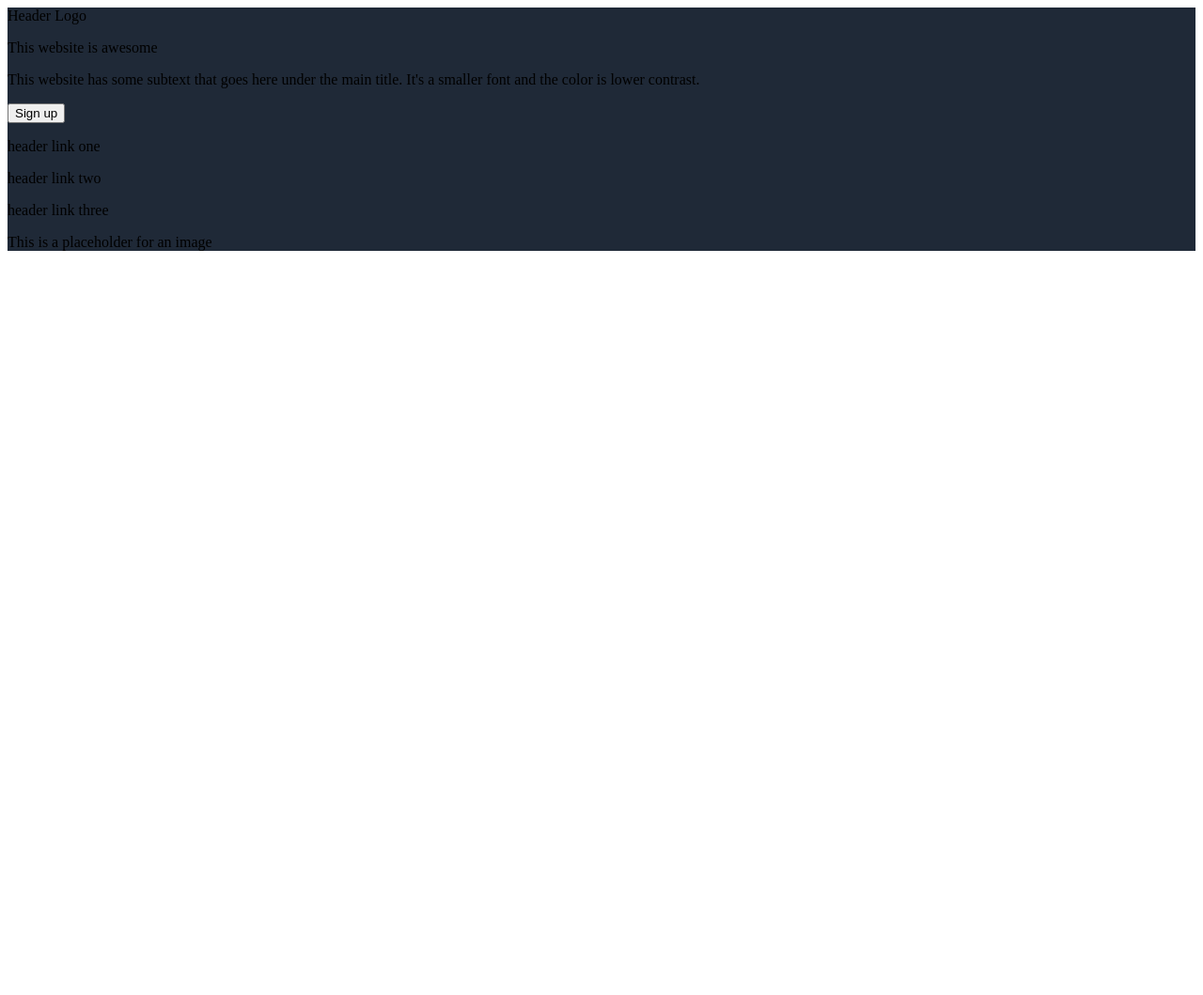
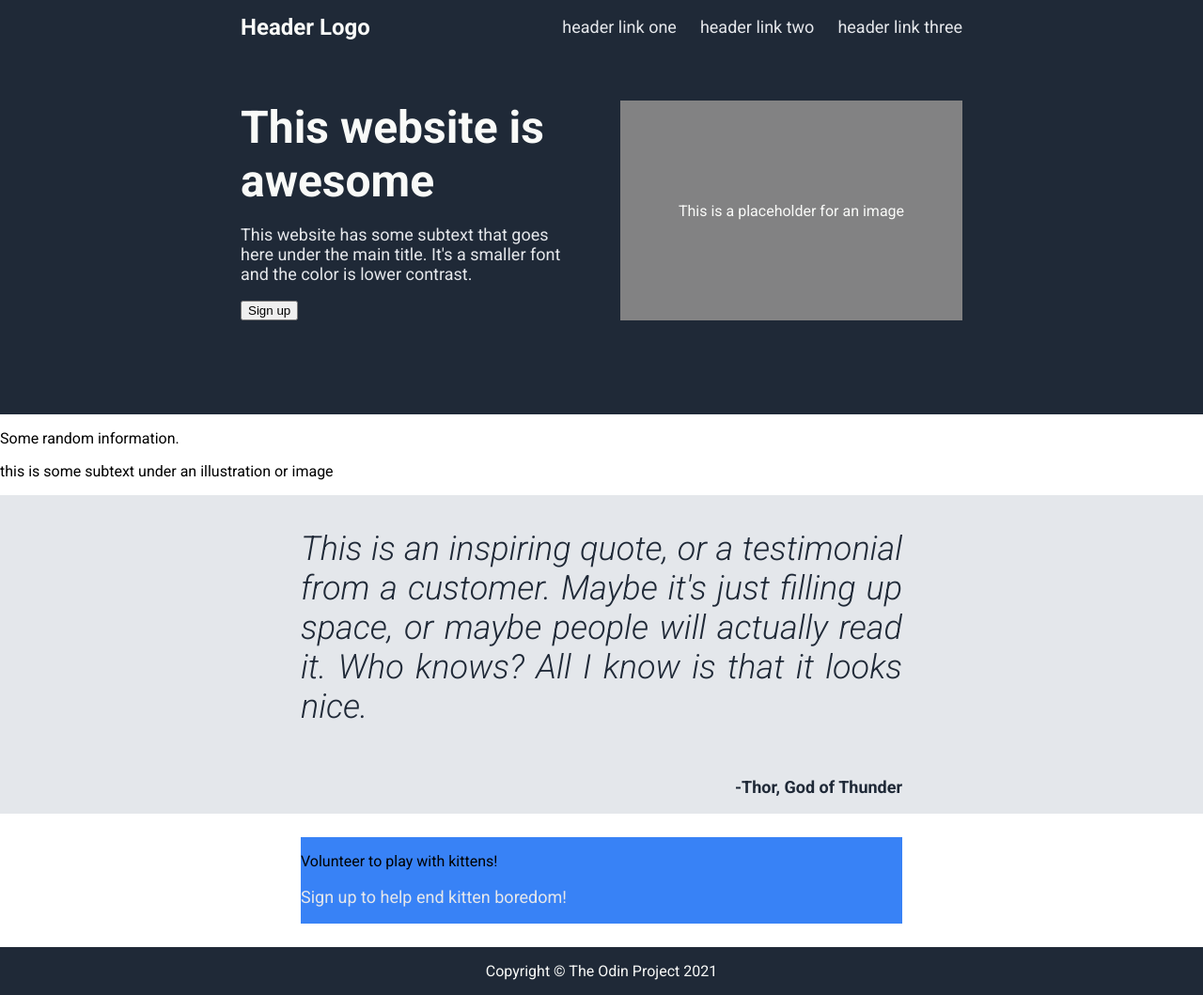
Before and after one commit to synthrian/odin-landing-page-two, a plain HTML site: page index.html in a window 1280 px wide. Shown: the whole page at 94% size. Before the commit the page ends 800 px from the top, so only its background shows below. Drawn offline with Linux system fonts and the light colour scheme.

Commit message:
2022-07-02: fleshed out structure and some css
deciding how i want to set the width of elements. exercise isn't really focused on responsiveness so no guidelines around how the elements should behave when the window is resized

```diff
--- a/index.html
+++ b/index.html
@@ -6,27 +6,63 @@
     <meta name="viewport" content="width=device-width, initial-scale=1.0">
     <title>Document</title>
     <link href="/style.css" rel="stylesheet">
+    <link rel="preconnect" href="https://fonts.googleapis.com">
+<link rel="preconnect" href="https://fonts.gstatic.com" crossorigin>
+<link href="https://fonts.googleapis.com/css2?family=Roboto:ital,wght@0,400;0,700;0,900;1,300&display=swap" rel="stylesheet">
 </head>
 <body>
     <div class="s1">
-        <div class="s1-left">
-            <div>Header Logo</div>
-            <div><p>This website is awesome</p>
-            <p>This website has some subtext that goes here under the main title. It's a smaller font and the color is lower contrast.</p>
-        <button>Sign up</button>
+        <div class="s1-container">
+        <div class="s1-top">
+            <div class="header-logo">Header Logo</div>
+            <div class="navlink-block">
+                <p class="navlink hero-secondary">header link one</p>
+                <p class="navlink hero-secondary">header link two</p>
+                <p class="navlink hero-secondary">header link three</p>
+            </div>
         </div>
+
+        <div class="s1-bottom">
+            <div class="s1-text">
+                <p class="hero-main">This website is awesome</p>
+                <p class="hero-secondary">This website has some subtext that goes here under the main title. It's a smaller font and the color is lower contrast.</p>
+            <button>Sign up</button>
         </div>
-        <div class="s1-right">
-            <div><p>header link one</p>
-                <p>header link two</p>
-                <p>header link three</p>
+            <div class="s1-image">This is a placeholder for an image</div>
+
+    </div>
+    </div>
+</div>
+    <div class="s2">
+        <div class="s2-container">
+            <div class="s2-top">
+                <p>Some random information.</p>
             </div>
-            <div>This is a placeholder for an image</div>
+            <div class="s2-bottom">
+                <div class="s2-block">
+                    <div class="s2-image"></div>
+                    <p>this is some subtext under an illustration or image</p>
+                </div>
+            </div>
         </div>
     </div>
-    <div class="s2"></div>
-    <div class="s3"></div>
-    <div class="s4"></div>
-    <div class="footer"></div>
+    <div class="s3">
+        <div class="s3-container">
+            <p class="quote-text">This is an inspiring quote, or a testimonial from a customer. Maybe it's just filling up space, or maybe people will actually read it. Who knows? All I know is that it looks nice.</p>
+            <p class="quote-sig">-Thor, God of Thunder</p>
+        </div>
+    </div>
+    <div class="s4">
+        <div class="s4-container">
+            <div class="s4-text">
+                <p>Volunteer to play with kittens!</p>
+                <p class="hero-secondary">Sign up to help end kitten boredom!</p>
+            </div>
+            <div class=""s4-button></div>
+        </div>
+    </div>
+</div>
+    <div class="footer">
+        <p class="copyright">Copyright &copy; The Odin Project 2021</p>
 </body>
 </html>
--- a/style.css
+++ b/style.css
@@ -1,4 +1,109 @@
+body {
+    min-height: 100vh;
+    margin: 0;
+    display: flex;
+    flex-direction: column;
+    font-family: 'Roboto', sans-serif;
+}
 .s1 {
     background-color: #1f2937;
+    display: flex;
+    justify-content: center;
+}
+.s1-container {
+    width: 60%;
+    display: flex;
+    flex-direction: column;
+    justify-content: center;
+}
+.s1-top {
+    display: flex;
+    flex-direction: row;
+    justify-content: space-between;
+    align-items: center;
+}
+.s1-bottom {
+    display: flex;
+    flex-direction: row;
+    justify-content: space-between;
+    margin-top: 50px;
+    margin-bottom: 100px;
+}
+.navlink-block {
+    display: flex;
+    flex-direction: row;
+}
+.navlink {
+    margin-left: 25px;
+}
+.header-logo {
+    display: flex;
+    flex-direction: row;
+    color: #f9faf8;
+    font-size: 24px;
+    font-weight: bold;
+}
+.s1-text {
+    flex:1;
+    margin-right: 20px;
+}
+.hero-main {
+    font-size: 48px;
+    font-weight: 700;
+    color: #f9faf8;
+    margin: 0;
+}
+.hero-secondary {
+    font-size: 18px;
+    color: #e5e7eb;
+}
+.s1-image {
     flex: 1;
+    display: flex;
+    justify-content: center;
+    align-items: center;
+    background-color: #828283;
+    color: #f9faf8;
+    margin-left: 20px;
 }
+.s3 {
+    background-color: #E4E7Eb;
+    display: flex;
+    justify-content: center;
+    align-items: center;
+}
+.s3-container{
+    width: 50%;
+    display: flex;
+    flex-direction: column;
+    align-items: stretch;
+}
+.quote-text {
+    color: #1f2937;
+    font-size: 36px;
+    font-style: italic;
+    font-weight: 300;
+    text-align: justify;
+}
+.quote-sig{
+    color: #1f2937;
+    font-size: 18px;
+    font-weight: bold;
+    align-self: flex-end;
+}
+.s4 {
+    display: flex;
+    justify-content: center;
+    align-items: center;
+}
+.s4-container {
+    background-color: #3882f6;
+    width: 50%;
+    margin: 25px 0px;
+}
+.footer {
+    background-color: #1f2937;
+    color: #F9FaF8;
+    display: flex;
+    justify-content: center;
+}
```
